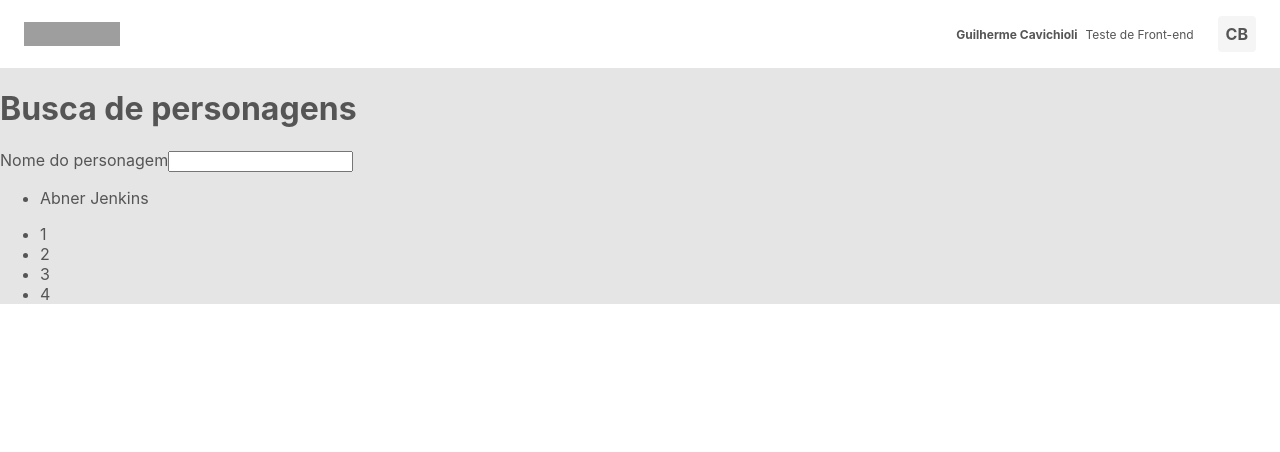
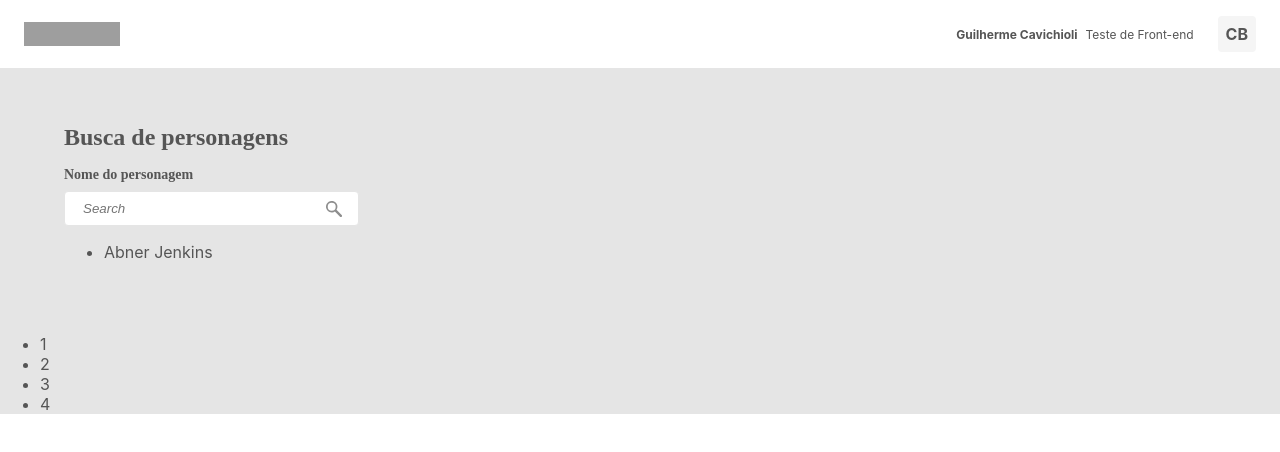
Before and after one commit to GuiCavi/marvel, a React (Create React App) app: page / in a window 1280 px wide. Shown: the top 452 px of the page. Built offline with nearby package versions, Linux system fonts and the light colour scheme; grey boxes are pictures that could not be loaded.

Commit message:
Feat: Search box and new font

```diff
--- a/src/App.js
+++ b/src/App.js
@@ -2,6 +2,7 @@ import React from 'react';
 import './App.sass';
 
 import LOGO from './assets/logo/logo.png';
+import { Search as SearchIcon } from './components';
 
 const App = () => (
   <div className="container">
@@ -19,22 +20,30 @@ const App = () => (
       </div>
     </header>
 
-    <h1>Busca de personagens</h1>
+    <main className="main-content">
+      <h1 className="title">Busca de personagens</h1>
 
-    <div>
-      <label htmlFor="search">
+      <div className="search-box">
+        <label htmlFor="search" className="input-label">
           Nome do personagem
-        <input type="text" id="search" />
         </label>
+
+        <div className="input-wrapper">
+          <input type="text" id="search" className="input" placeholder="Search" />
+
+          <SearchIcon className="search-icon" />
         </div>
 
-    <main>
+      </div>
+
+      <section>
         <ul>
           <li>
             <img src="" alt="" />
             <span>Abner Jenkins</span>
           </li>
         </ul>
+      </section>
     </main>
 
     <footer>
--- a/src/App.sass
+++ b/src/App.sass
@@ -1,5 +1,6 @@
 @import "./theme/_colors"
 @import "./theme/_spacing"
+@import "./theme/_text"
 
 body
   color: $darkSmoke
@@ -9,6 +10,17 @@ body
 
 .container
   background-color: $darkSnow
+
+.main-content
+  padding: map-get($spacing, "l") map-get($spacing, "l")
+  display: flex
+  flex-direction: column
+  align-items: center
+  @media screen and ( min-width: 768px )
+    width: 1200px
+    margin: 0 auto
+    align-items: flex-start
+    padding: map-get($spacing, "xl") map-get($spacing, "l")
 
 .main-header
   background-color: $header-bgc
@@ -40,3 +52,28 @@ body
     background-color: $snow
     padding: map-get($spacing, "s")
     border-radius: 4px
+
+.search-box
+  display: flex
+  flex-direction: column
+  align-items: center
+  align-self: stretch
+  @media screen and ( min-width: 768px )
+    width: 295px
+    align-self: initial
+    align-items: flex-start
+
+.input-wrapper
+  align-self: stretch
+  display: flex
+  align-items: center
+  background-color: #fff
+  border: 1px solid $darkSnow
+  border-radius: 4px
+  padding: map-get($spacing, "s") map-get($spacing, "m")
+
+.input
+  flex: 1
+  border: 0
+  font-style: italic
+  padding-right: map-get($spacing, "s")
--- /dev/null
+++ b/src/components/icons/Search.js
@@ -0,0 +1,20 @@
+import * as React from 'react';
+
+function Search(props) {
+  return (
+    <svg
+      xmlns="http://www.w3.org/2000/svg"
+      width="1em"
+      height="1em"
+      viewBox="0 0 16 16.001"
+      {...props}
+    >
+      <path
+        d="M15.665 14.049L10.48 8.864a5.718 5.718 0 10-1.616 1.616l5.185 5.185a1.143 1.143 0 101.616-1.616zM1.711 5.714a4 4 0 114 4 4 4 0 01-4-4z"
+        fill="#8e8e8e"
+      />
+    </svg>
+  );
+}
+
+export default Search;
--- /dev/null
+++ b/src/components/icons/index.js
@@ -0,0 +1 @@
+export { default as Search } from './Search';
--- /dev/null
+++ b/src/components/index.js
@@ -0,0 +1 @@
+export * from './icons';
--- a/src/index.css
+++ b/src/index.css
@@ -1,6 +1,10 @@
+*, *::before, *::after {
+  box-sizing: border-box;
+}
+
 body {
   margin: 0;
-  font-family: -apple-system, BlinkMacSystemFont, 'Segoe UI', 'Roboto', 'Oxygen',
+  font-family: "PT Sans", -apple-system, BlinkMacSystemFont, 'Segoe UI', 'Roboto', 'Oxygen',
     'Ubuntu', 'Cantarell', 'Fira Sans', 'Droid Sans', 'Helvetica Neue',
     sans-serif;
   -webkit-font-smoothing: antialiased;
--- /dev/null
+++ b/src/theme/_text.sass
@@ -0,0 +1,12 @@
+.title
+  font-size: 24px
+  font-weight: bold
+  font-family: "PT Sans Caption"
+  color: $darkSmoke
+
+.input-label
+  font-family: "PT Sans Caption"
+  font-weight: bold
+  font-size: 14px
+  color: $darkSmoke
+  margin-bottom: map-get($spacing, "s")
```
Also changed, not shown: .eslintrc.json. Lines whose indentation alone changed are shown as unchanged.
